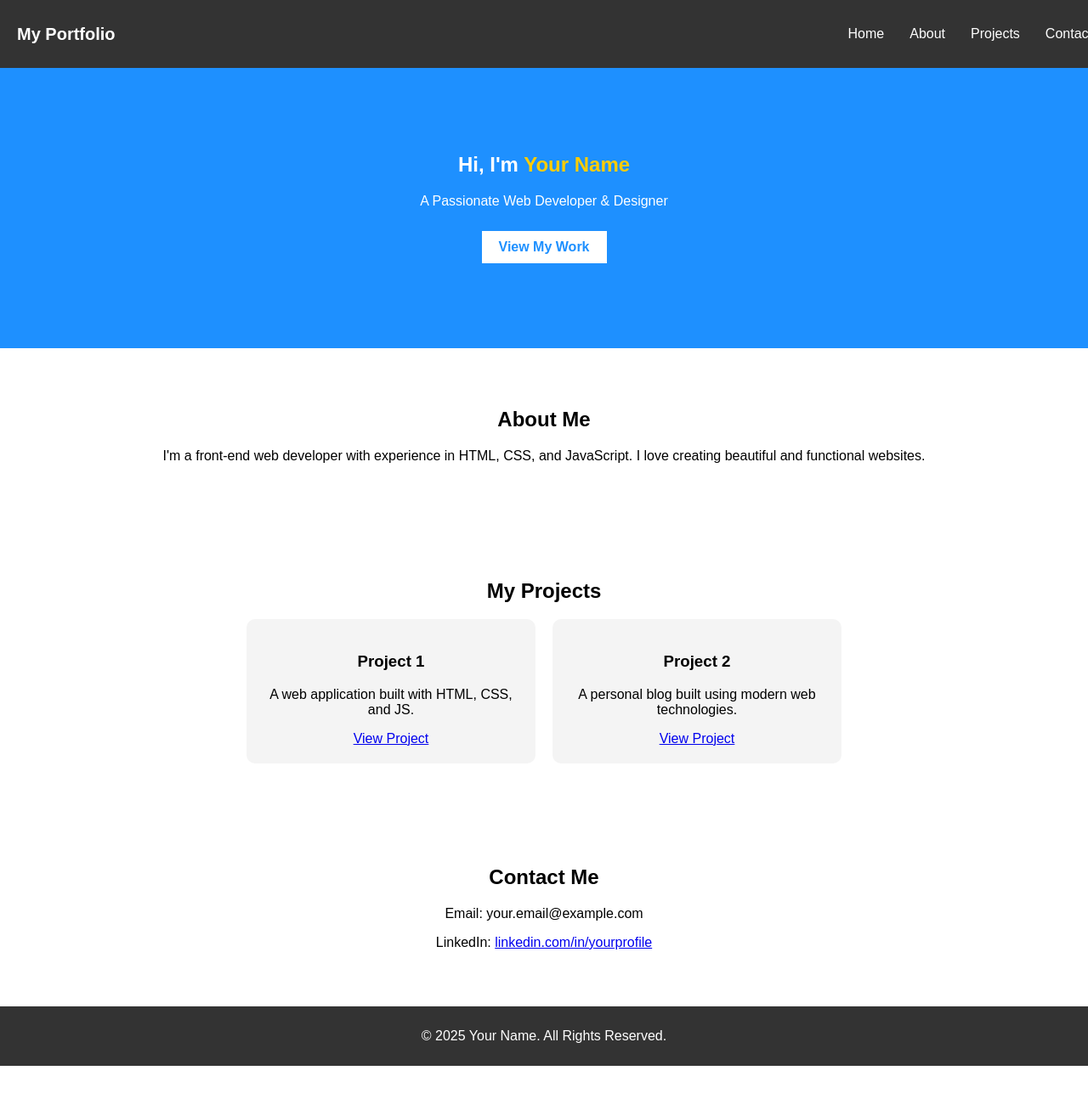
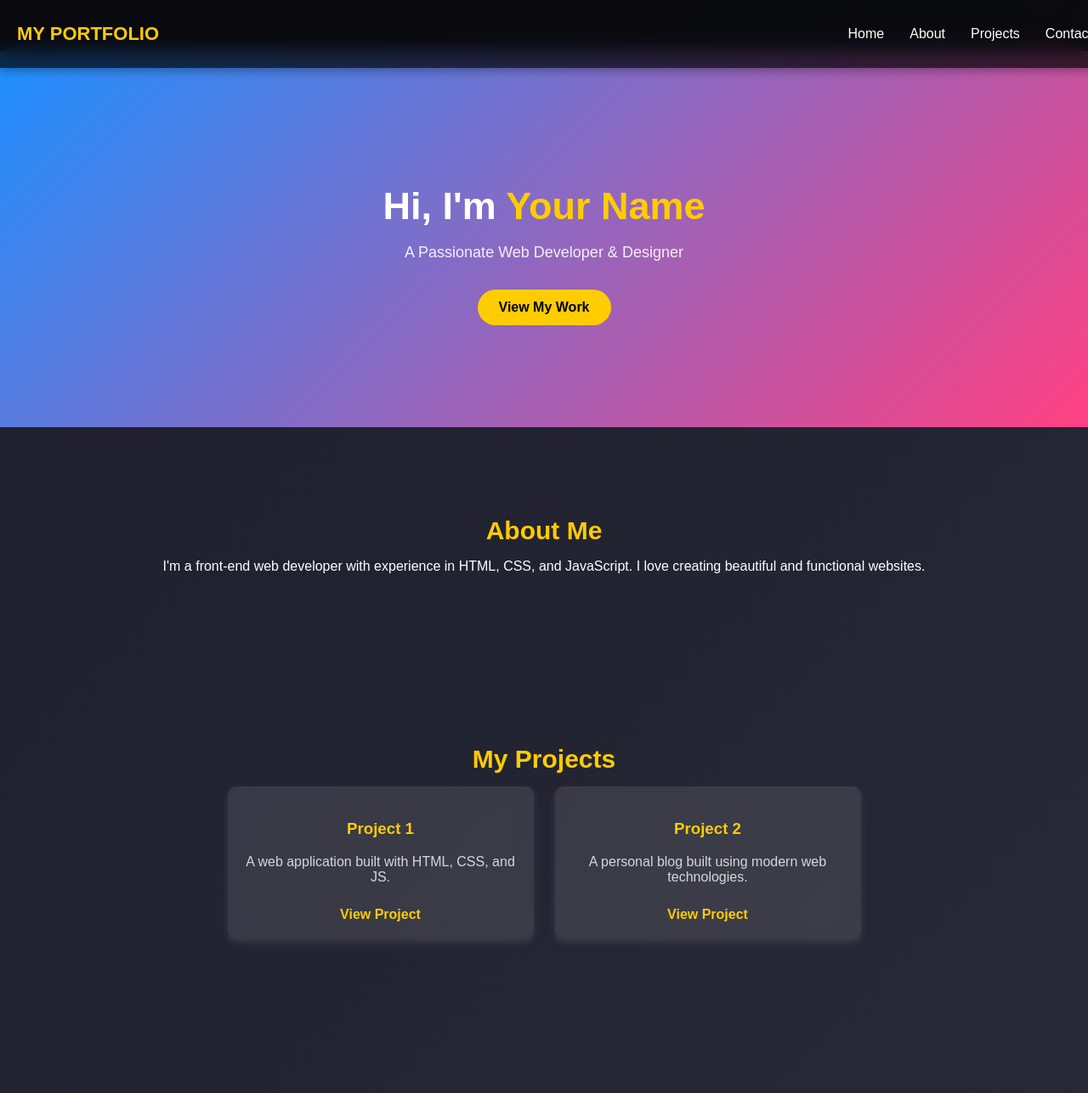
Before and after one commit to JrtLi-bit/MycoolWebsite, a plain HTML site: page PersonalWeb.html in a window 1280 px wide. Shown: the top 1287 px of the page at 85% size. Before the commit the page ends 1255 px from the top, so only its background shows below. Drawn offline with Linux system fonts and the light colour scheme.

Commit message:
Updated changes

```diff
--- a/styles2.css
+++ b/styles2.css
@@ -1,8 +1,10 @@
 /* General Styles */
 body {
     margin: 0;
-    font-family: Arial, sans-serif;
+    font-family: 'Poppins', sans-serif;
     text-align: center;
+    background: linear-gradient(135deg, #1e1e2e, #282a36);
+    color: white;
     scroll-behavior: smooth;
 }
 
@@ -11,19 +13,22 @@ body {
     display: flex;
     justify-content: space-between;
     align-items: center;
-    background: #333;
+    background: rgba(0, 0, 0, 0.7);
+    backdrop-filter: blur(10px);
     padding: 15px 20px;
     position: fixed;
     width: 100%;
     top: 0;
     left: 0;
-    z-index: 100;
+    z-index: 1000;
+    box-shadow: 0px 4px 10px rgba(0, 0, 0, 0.3);
 }
 
 .navbar .logo {
-    color: white;
-    font-size: 20px;
+    font-size: 22px;
     font-weight: bold;
+    color: #ffcc00;
+    text-transform: uppercase;
 }
 
 .nav-links {
@@ -39,16 +44,17 @@ body {
     color: white;
     text-decoration: none;
     font-size: 16px;
+    transition: color 0.3s ease-in-out;
 }
 
 .nav-links a:hover {
-    text-decoration: underline;
+    color: #ffcc00;
 }
 
 /* Mobile Menu */
 .menu-icon {
     display: none;
-    font-size: 24px;
+    font-size: 28px;
     color: white;
     cursor: pointer;
 }
@@ -58,11 +64,12 @@ body {
         display: none;
         flex-direction: column;
         position: absolute;
-        background: #333;
+        background: rgba(0, 0, 0, 0.9);
         top: 60px;
         right: 0;
         width: 100%;
         text-align: center;
+        padding: 10px 0;
     }
 
     .nav-links.active {
@@ -76,48 +83,120 @@ body {
 
 /* Hero Section */
 .hero {
-    background: #1e90ff;
+    background: linear-gradient(135deg, #1e90ff, #ff4081);
     color: white;
-    padding: 100px 20px;
+    padding: 120px 20px;
     margin-top: 60px;
+    text-align: center;
+    position: relative;
+}
+
+.hero h1 {
+    font-size: 45px;
+    font-weight: bold;
+    margin-bottom: 10px;
 }
 
 .hero h1 span {
     color: #ffcc00;
 }
 
+.hero p {
+    font-size: 18px;
+    opacity: 0.9;
+}
+
 .btn {
-    background: white;
-    color: #1e90ff;
-    padding: 10px 20px;
+    background: #ffcc00;
+    color: black;
+    padding: 12px 25px;
     text-decoration: none;
     font-weight: bold;
     display: inline-block;
-    margin-top: 10px;
+    margin-top: 15px;
+    border-radius: 30px;
+    transition: 0.3s;
+}
+
+.btn:hover {
+    background: white;
+    color: black;
+    transform: scale(1.05);
 }
 
 /* Sections */
 .about, .projects, .contact {
-    padding: 50px 20px;
+    padding: 80px 20px;
 }
 
+.about h2, .projects h2, .contact h2 {
+    font-size: 30px;
+    margin-bottom: 15px;
+    color: #ffcc00;
+}
+
+/* Projects Section */
 .project-container {
     display: flex;
     justify-content: center;
-    gap: 20px;
+    gap: 25px;
     flex-wrap: wrap;
 }
 
 .project {
-    background: #f4f4f4;
+    background: rgba(255, 255, 255, 0.1);
+    backdrop-filter: blur(10px);
     padding: 20px;
     border-radius: 10px;
-    width: 300px;
+    width: 320px;
+    box-shadow: 0px 4px 10px rgba(255, 255, 255, 0.1);
+    transition: transform 0.3s ease-in-out;
+}
+
+.project h3 {
+    color: #ffcc00;
+}
+
+.project p {
+    opacity: 0.8;
+}
+
+.project a {
+    display: inline-block;
+    margin-top: 10px;
+    text-decoration: none;
+    color: #ffcc00;
+    font-weight: bold;
+    transition: 0.3s;
+}
+
+.project a:hover {
+    text-decoration: underline;
+}
+
+.project:hover {
+    transform: scale(1.05);
+}
+
+/* Contact Section */
+.contact p {
+    font-size: 18px;
+}
+
+.contact a {
+    color: #ffcc00;
+    text-decoration: none;
+}
+
+.contact a:hover {
+    text-decoration: underline;
 }
 
 /* Footer */
 footer {
-    background: #333;
-    color: white;
-    padding: 10px;
+    background: rgba(0, 0, 0, 0.8);
+    padding: 15px;
+    font-size: 14px;
+    text-align: center;
+    margin-top: 20px;
 }
```
